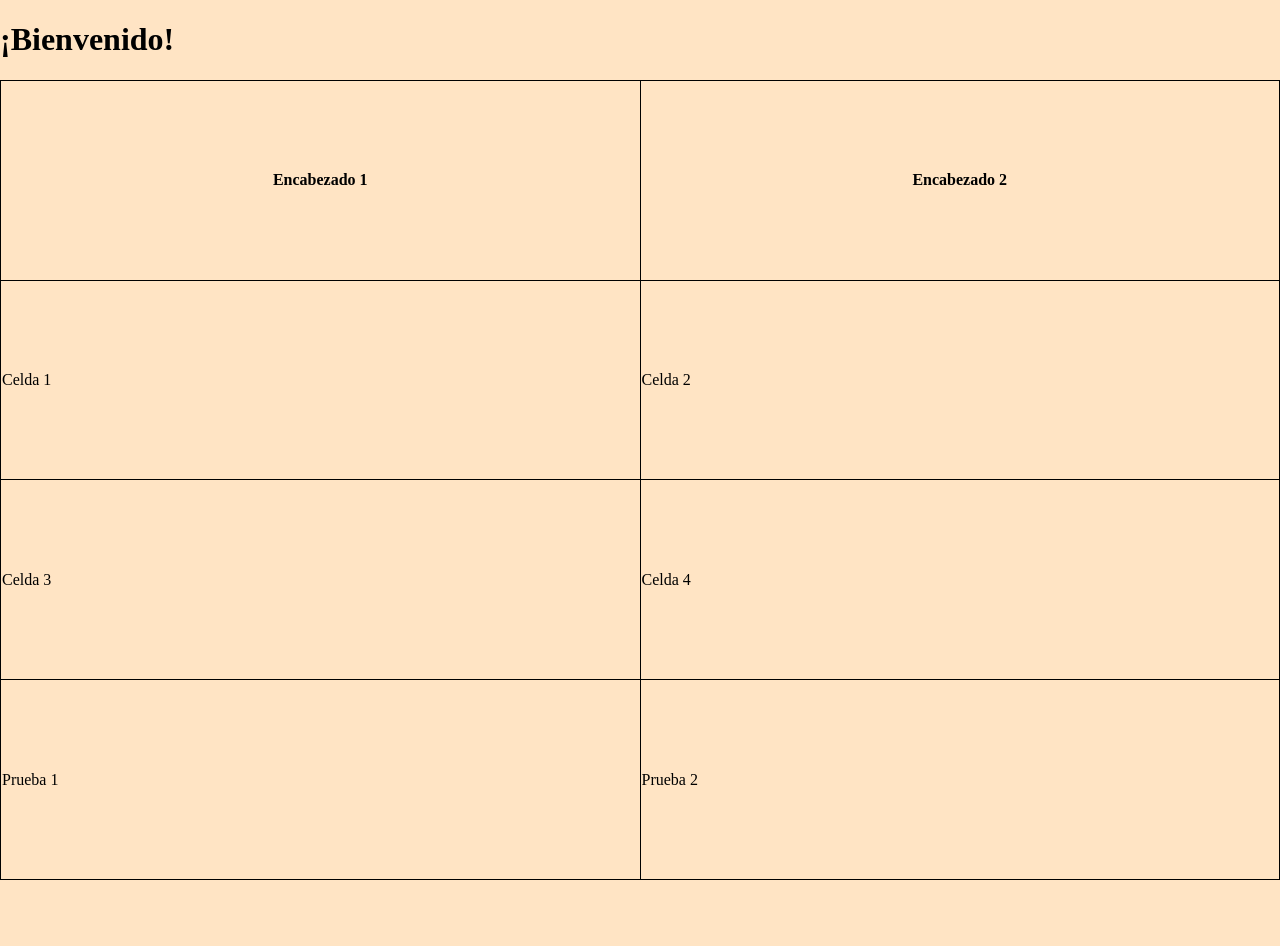
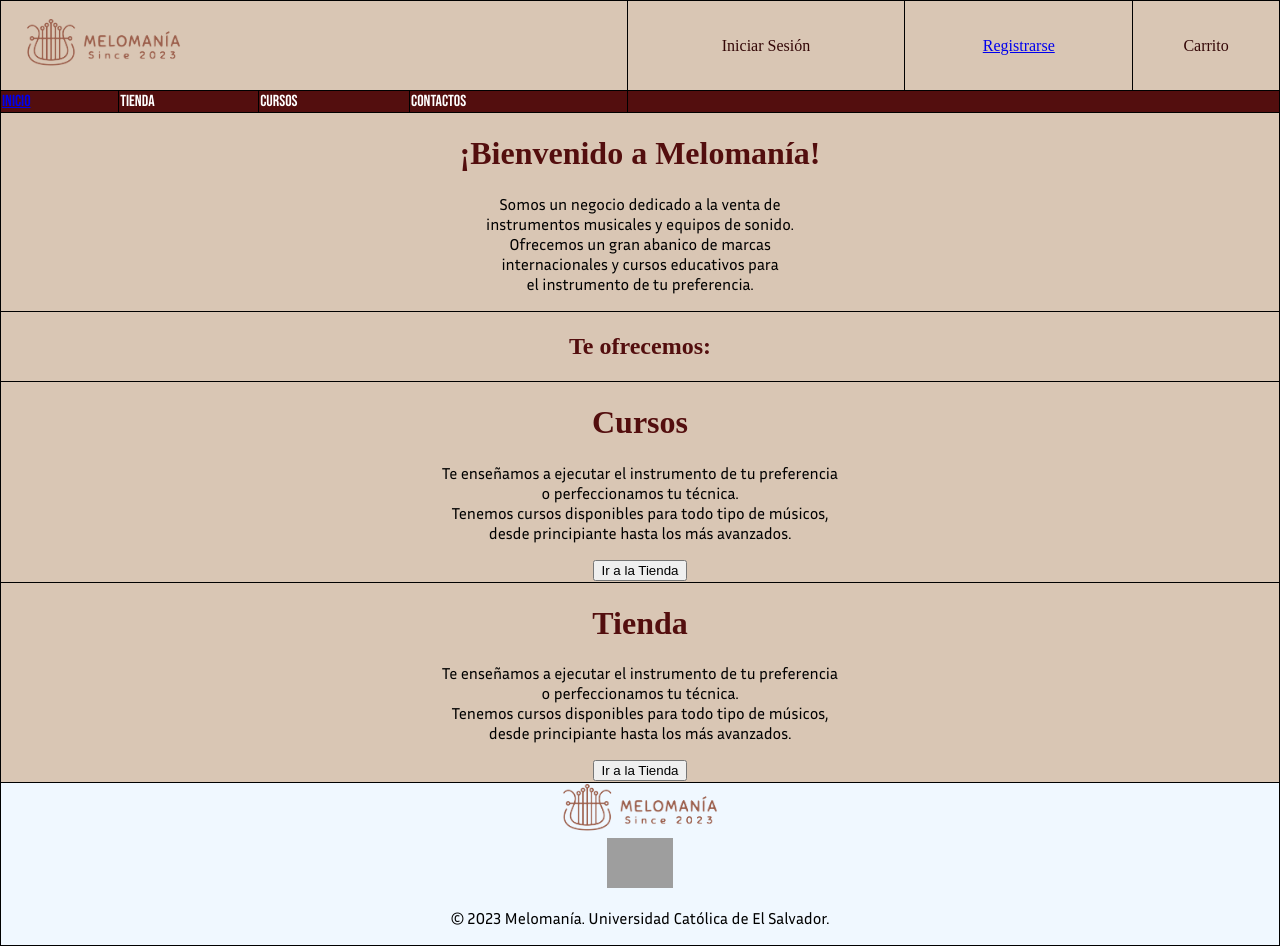
Before and after one commit to SoyMarioHdez-U/MelomaniaSV, a PHP site: page /HTML/index.html in a window 1280 px wide. Before the commit the page ends 880 px from the top, so only its background shows below. Run offline with PHP 8.4, Linux system fonts and the light colour scheme; grey boxes are pictures that could not be loaded.

Commit message:
Se diseñó el index y se enlazó a tienda.

```diff
--- a/CSS/style.css
+++ b/CSS/style.css
@@ -2,9 +2,20 @@
     color: black;
 }
 
-body{
-    background-color: bisque;
+
+@font-face {
+    font-family: 'Bebas Neue';
+    src: url('/Fuentes/BebasNeue-Regular.ttf') format('truetype');
 }
+
+@font-face {
+    font-family: 'Birthstone';
+    src: url('/Fuentes/Birthstone-Regular.ttf') format('truetype');
+
+    font-family: 'Inria Sans';
+    src: url('/Fuentes/InriaSans-Regular.ttf') format('truetype');
+}
+
 
 body, html {
     height: 100%;
@@ -13,15 +24,51 @@ body, html {
 }
 table {
     width: 100%;
-    height: 100%;
     border-collapse: collapse;
 }
 table, th, td {
     border: 1px solid black;
 }
 
-.fondo{
-    bacground-color: #D9C6B4;
+.header{
+    height: 90px;
+    background-color: #d9c6b4;
+    text-align: center;
+    color: rgb(51, 6, 6);
 
 
 }
+
+.fondo{
+    background-color: #d9c6b4;
+
+
+}
+
+.menu{
+    color: rgb(255, 255, 255);
+    font-family: 'Bebas neue';
+    background-color: rgb(83, 14, 14);
+}
+
+.titles{
+    font-family: 'Birthstone';
+    color: rgb(83, 14, 14);
+    text-align: center;
+}
+
+
+.secciones{
+    height: 50px;
+    font-family: 'Inria Sans';
+    text-align: center;
+}
+
+.footer{
+    height: 50px;
+    font-family: 'Inria Sans';
+    text-align: center;
+    background-color: aliceblue;
+    border: 0px;
+    margin-top: 10px;
+}
--- a/HTML/index.html
+++ b/HTML/index.html
@@ -5,33 +5,73 @@
     <meta charset="UTF-8" />
     <meta name="viewport" content="width=device-width, initial-scale=1.0" />
     <title class="title">Melomanía SV - Bienvenido</title>
-    <link rel="stylesheet" href="/Melomanía SV - Periodo II (HTML)/MelomaniaSV/CSS/style.css">
+    <link rel="stylesheet" href="/CSS/style.css">
 
 </head>
 
 <body class="fondo">
 
-    <h1 class="title">¡Bienvenido!</h1>
     <table>
-        <tr>
-            <th>Encabezado 1</th>
-            <th>Encabezado 2</th>
+        <tr class="header">
+            <td colspan="4" align="left"><img src="/Img/Logo grande.png" height="50px"></td>
+            <td colspan="3">Iniciar Sesión</td>
+
+            <td><a href="/HTML/registro.html">Registrarse</a></td>
+            <td>Carrito </td>
         </tr>
-        <tr>
-            <td>Celda 1</td>
-            <td>Celda 2</td>
+        <tr class="menu">
+            <td><a href="/HTML/index.html">Inicio</a></td>
+            <td>Tienda</td>
+            <td>Cursos</td>
+            <td>Contactos</td>
+            <td colspan="6"></td>
+
         </tr>
-        <tr>
-            <td>Celda 3</td>
-            <td>Celda 4</td>
+        <tr class="secciones">
+            <td colspan="10"><h1 class="titles">¡Bienvenido a Melomanía!</h1>
+            <p class="titleContent">Somos un negocio dedicado a la venta de <br>
+                instrumentos musicales y equipos de sonido. <br>
+                Ofrecemos un gran abanico de marcas <br>
+                internacionales y cursos educativos para <br>
+                el instrumento de tu preferencia.</p></td>
+        </tr>
+        <tr class="secciones">
+            <td colspan="10"><h2 class="titles">Te ofrecemos:</h2></td>
         </tr>
 
-        <tr>
-            <td>Prueba 1</td>
-            <td>Prueba 2</td>
+        <tr class="secciones">
+            <td colspan="10"><h1 class="titles">Cursos</h1>
+            <p class="titleContent">Te enseñamos a ejecutar el instrumento de tu preferencia <br>
+                o perfeccionamos tu técnica. <br>
+                Tenemos cursos disponibles para todo tipo de músicos, <br>
+                desde principiante hasta los más avanzados.</p>
+                <a href="/HTML/tienda.html"><button>Ir a la Tienda</button></a>
+            </td>
         </tr>
 
+        <tr class="secciones">
+            <td colspan="10"><h1 class="titles">Tienda</h1>
+            <p class="titleContent">Te enseñamos a ejecutar el instrumento de tu preferencia <br>
+                o perfeccionamos tu técnica. <br>
+                Tenemos cursos disponibles para todo tipo de músicos, <br>
+                desde principiante hasta los más avanzados.</p>
+                <a href="/HTML/tienda.html"><button>Ir a la Tienda</button></a>
+            </td>
+        </tr>
+
+        <tr class="footer">
+            <td colspan="10">
+                <img src="/Img/Logo grande.png" height="50px"><br>
+                <img src="https://toppng.com/uploads/thumbnail/iconos-facebook-icono-de-facebook-twitter-png-y-psd-iconos-redes-sociales-11562849003jm0njbtfm3.png" height="50px"><br>
+                <p>© 2023 Melomanía. Universidad Católica de El Salvador.</p>
+            </td>
+        </tr>
+
+
+
+
     </table>
+
 
 </body>
 
```
Also changed, not shown: HTML/registro.html (added, +34 -0 lines), Fuentes/BebasNeue-Regular.ttf (added), Fuentes/Birthstone-Regular.ttf (added), Fuentes/InriaSans-Bold.ttf (added), Fuentes/InriaSans-BoldItalic.ttf (added), Fuentes/InriaSans-Italic.ttf (added), Fuentes/InriaSans-Light.ttf (added), Fuentes/InriaSans-LightItalic.ttf (added), Fuentes/InriaSans-Regular.ttf (added), Img/Logo grande.png (added).
